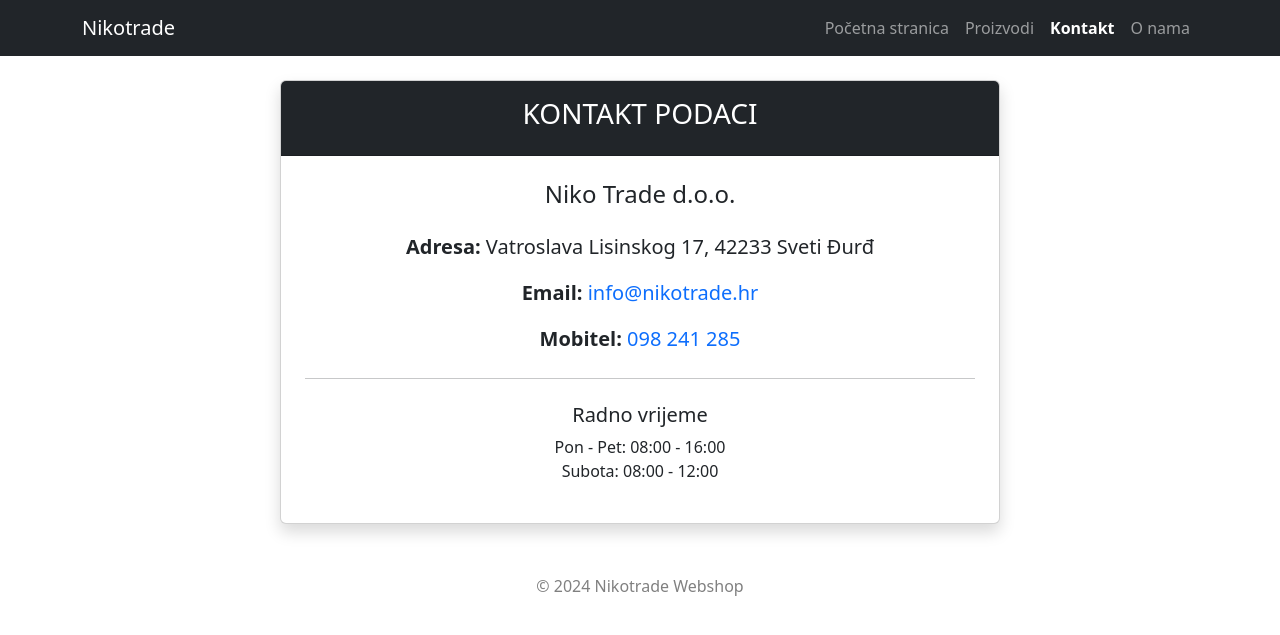
After one commit to nivancic22/nikotrade-v2, a Django app: page /kontakt/ in a window 1280 px wide. The commit adds this page. Shown: the top 635 px of the page. Run offline with Django 5.2, Linux system fonts and the light colour scheme.

Commit message:
Dodana kontakt.html

```diff
--- a/shop/templates/shop/base.html
+++ b/shop/templates/shop/base.html
@@ -34,6 +34,11 @@
         </li>
 
         <li class="nav-item">
+          <a class="nav-link {% if request.resolver_match.url_name == 'kontakt' %}active fw-bold text-white{% endif %}"
+            href="{% url 'kontakt' %}">Kontakt</a>
+        </li>
+
+        <li class="nav-item">
           <a class="nav-link" href="#">O nama</a>
         </li>
 
--- /dev/null
+++ b/shop/templates/shop/kontakt.html
@@ -0,0 +1,28 @@
+{% extends 'shop/base.html' %}
+
+{% block title %}Kontakt - Nikotrade{% endblock %}
+
+{% block content %}
+<div class="container mt-5">
+    <div class="row justify-content-center">
+        <div class="col-md-8">
+            <div class="card shadow">
+                <div class="card-header bg-dark text-white text-center py-3">
+                    <h3>KONTAKT PODACI</h3>
+                </div>
+                <div class="card-body p-4 text-center">
+                    <h4 class="mb-4">Niko Trade d.o.o.</h4>
+                    <p class="fs-5"><strong>Adresa:</strong> Vatroslava Lisinskog 17, 42233 Sveti Đurđ</p>
+                    <p class="fs-5"><strong>Email:</strong> <a href="mailto:info@nikotrade.hr" class="text-decoration-none">info@nikotrade.hr</a></p>
+                    <p class="fs-5"><strong>Mobitel:</strong> <a href="tel:098241285" class="text-decoration-none">098 241 285</a></p>
+
+                    <hr class="my-4">
+
+                    <h5>Radno vrijeme</h5>
+                    <p>Pon - Pet: 08:00 - 16:00<br>Subota: 08:00 - 12:00</p>
+                </div>
+            </div>
+        </div>
+    </div>
+</div>
+{% endblock %}
--- a/shop/urls.py
+++ b/shop/urls.py
@@ -4,4 +4,5 @@ from . import views
 urlpatterns = [
     path('', views.index, name='index'),
     path('katalog/', views.katalog, name='katalog'),
+    path('kontakt/', views.kontakt, name='kontakt'),
 ]
--- a/shop/views.py
+++ b/shop/views.py
@@ -6,3 +6,6 @@ def index(request):
 def katalog(request):
     #dohvatanje proizvoda iz baze
     return render(request, 'shop/katalog.html')
+
+def kontakt(request):
+    return render(request, 'shop/kontakt.html')
```
